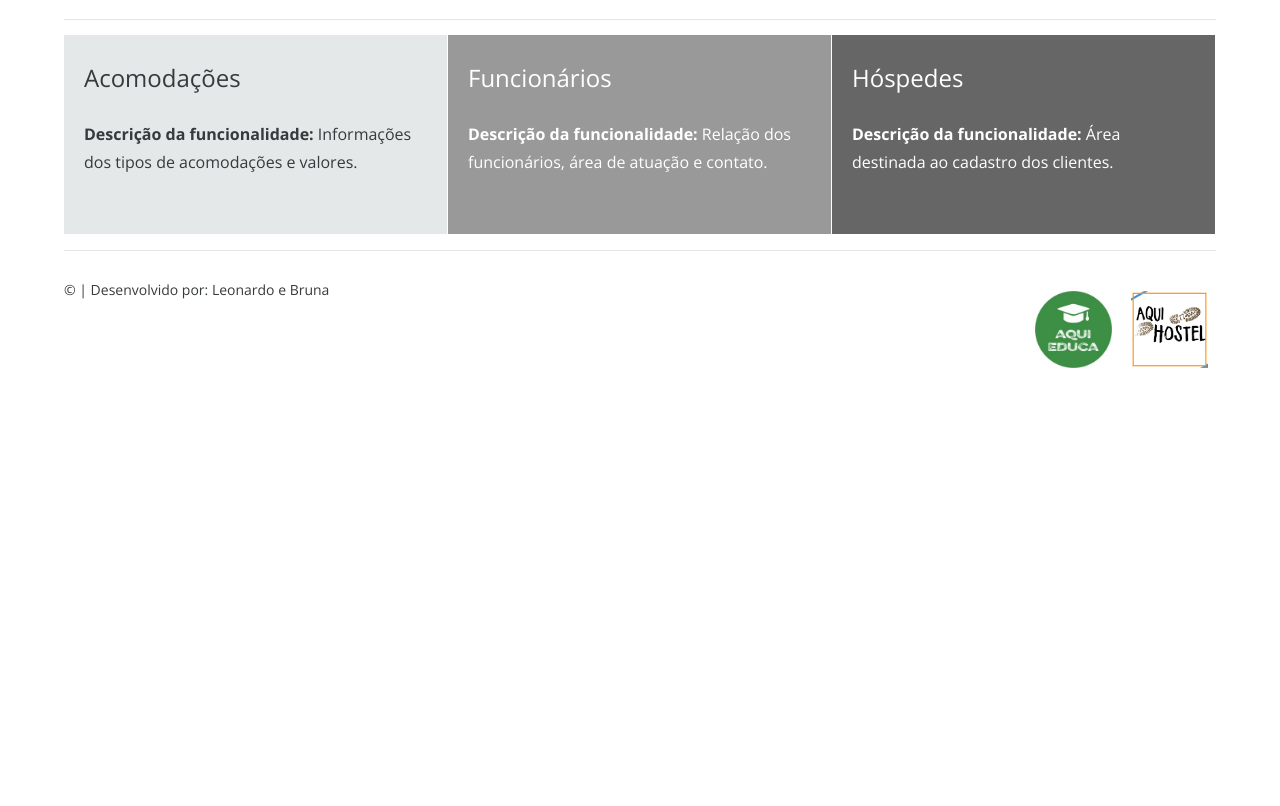
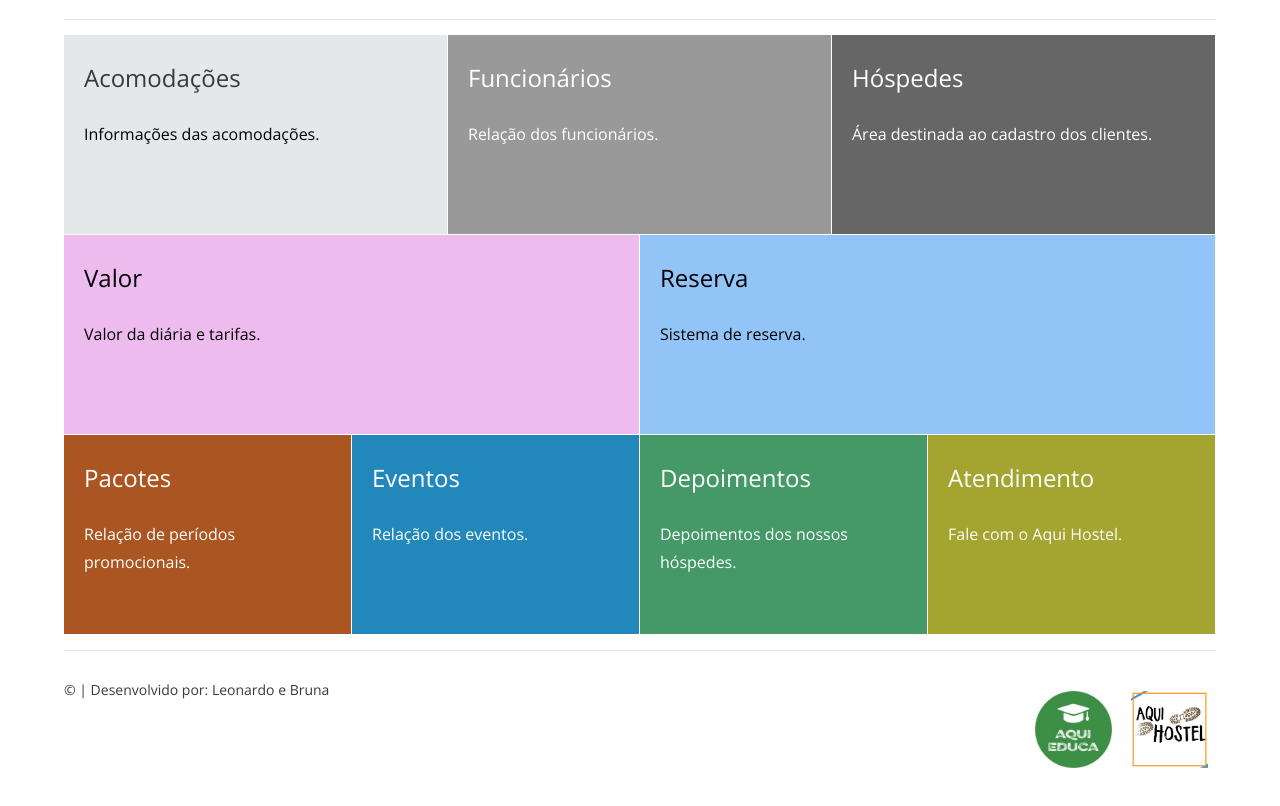
Before and after one commit to oleoalonso/aquiEduca-Projeto, a plain HTML site: page index.html in a window 1280 px wide. Shown: the part 118-924 px from the top of the page. Before the commit the page ends 800 px from the top, so only its background shows below. Drawn offline with nearby package versions, Linux system fonts and the light colour scheme.

Commit message:
front-end: adição de funcionalidades (totalizando 9)

```diff
--- a/csv/funcionarios.csv
+++ b/csv/funcionarios.csv
@@ -1,2 +1,4 @@
 nome;cpf;email;telefone
 fdasf;dsfadf;dfasdfasd;dasfda
+;;;
+;;;
--- a/index.html
+++ b/index.html
@@ -70,24 +70,50 @@ http://www.templatemo.com/tm-479-sigma
 
 	<div class="container-fluid">
 
-
-
         <div class="row single-page-nav">
 
         	<div class="sigma-content col-lg-4 col-md-6 sigma-bg-lightgray">
               <h2>Acomodações</a></h2>
-          <p><b>Descrição da funcionalidade:</b> Informações dos tipos de acomodações e valores.</p>
+          <p><a href="acomodacoes.html"><font color="black">Informações das acomodações.</font></a></p>
             </div>
             <div class="sigma-content col-lg-4 col-md-6 sigma-bg-gray">
             	<h2>Funcionários</h2>
-              <p><b>Descrição da funcionalidade:</b> Relação dos funcionários, área de atuação e contato.</p>
+              <p><a href="funcionarios.html"><font color="white">Relação dos funcionários.</font></a></p>
             </div>
             <div class="sigma-content col-lg-4 col-md-12 sigma-bg-darkgray">
             	<h2>Hóspedes</h2>
-              <p><b>Descrição da funcionalidade:</b> Área destinada ao cadastro dos clientes.</p>
+              <p><a href="hospedes.html"><font color="white">Área destinada ao cadastro dos clientes.</font></a></p>
             </div>
 
+        	<div class="sigma-content col-lg-6 col-md-6 sigma-bg-pink">
+            	<h2>Valor</h2>
+            	<p><a href="#"><font color="black">Valor da diária e tarifas.</font></a></p>
+            </div>
+            <div class="sigma-content col-lg-6 col-md-6 sigma-bg-lightblue">
+            	<h2>Reserva</h2>
+            	<p><a href="#"><font color="black">Sistema de reserva.</font></a></p>
+            </div>
 
+        	<div class="sigma-content col-lg-3 col-md-6 sigma-bg-red">
+            	<h2>Pacotes</h2>
+            	<p><a href="#"><font color="white">Relação de períodos promocionais.</font></a></p>
+            </div>
+            <div class="sigma-content col-lg-3 col-md-6 sigma-bg-blue">
+            	<h2>Eventos</h2>
+            	<p><a href="#"><font color="white">Relação dos eventos.</font></a></p>
+            </div>
+            <div class="sigma-content col-lg-3 col-md-6 sigma-bg-green">
+            	<h2>Depoimentos</h2>
+            	<p><a href="#"><font color="white">Depoimentos dos nossos hóspedes.</font></a></p>
+            </div>
+            <div class="sigma-content col-lg-3 col-md-6 sigma-bg-yellow">
+            	<h2>Atendimento</h2></font>
+            	<p><a href="#"><font color="white">Fale com o Aqui Hostel.</font></a></p>
+            </div>
+
+        </div>
+
+	</div>
 
         </div>
 
```
Also changed, not shown: hospedes.html (+1 -2 lines).
